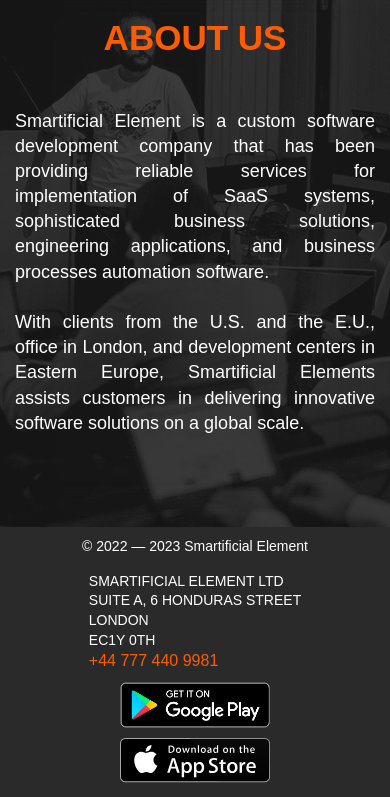
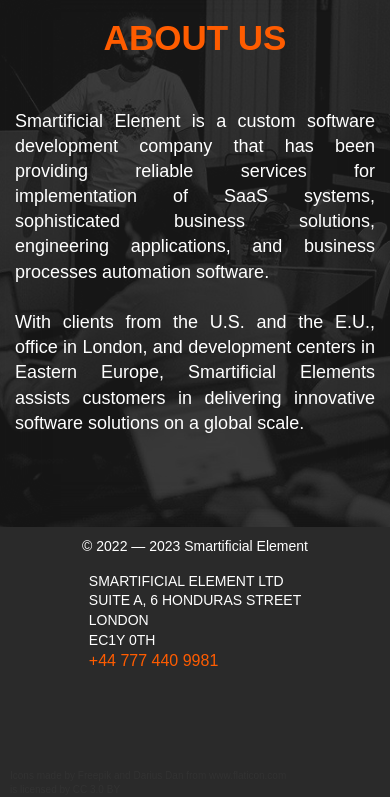
Before and after one commit to dafen173/smartificialelement, a plain HTML site: page index.html in a window 390 px wide. Shown: the part 3741-4538 px from the top of the page. Drawn offline with nearby package versions, Linux system fonts and the light colour scheme; files whose address does not match are found by name.

Commit message:
Revert "fix: added links to App Store and Google Play"
This reverts commit 24a7a78c4eca2f2d7fcd936ad95d8032741cb1ef.

```diff
--- a/assets/css/style.css
+++ b/assets/css/style.css
@@ -890,18 +890,6 @@
   transition: 250ms;
 }
 
-
-.download_app {
-  width: 150px;
-}
-
-.apps_container {
-  display: flex;
-  flex-direction: column;
-  align-items: center;
-  gap: 10px;
-}
-
 @media screen and (min-width: 851px) {
 
   .header__navbar__item--dropdown:hover .header__navbar__item__submenu {
@@ -937,12 +925,6 @@
 }
 
 @media screen and (max-width: 850px) {
-
-  /* body {
-    background-color: #2a2a2a;
-  } */
-
-
   .header__toggle_button,
   .toggle_button {
       display: flex;
@@ -1048,34 +1030,15 @@
       fill: white;
       width: 16px;
   }
-
-  .apps_container {
-    margin-top: 10px;
-  }
-}
-
-@media (max-width: 850px) {
-  .footer .mobile_middle {
-    display: inline-block;
-    margin: 0 auto 15px;
-    float: none;
-  }
-}
-
-@media (max-width: 768px) {
-  body {
-    margin-bottom: 270px;
-  }
-  .footer {
-    height: 270px;
-  }
 }
 
 /* =================================================================== */
 
 
 
-/* @media (max-width: 620px) {
+
+
+@media (max-width: 620px) {
   body {
     margin-bottom: 270px;
   }
@@ -1087,6 +1050,6 @@
     margin: 0 auto 15px;
     float: none;
   }
-} */
+}
 
 /*# sourceMappingURL=style.css.map */
--- a/index.html
+++ b/index.html
@@ -163,7 +163,7 @@
 </div>
 <footer id="contacts" class="appearing_section footer">
     <div class="container">
-        <div class="row flex_column">
+        <div class="row">
             <div class="col-12 col-md-4 text-center">
                 <div class="mobile_middle">
                     © 2022 — 2023 Smartificial Element
@@ -178,21 +178,9 @@
                     <a class="phone" href="tel:+447774409981">+44 777 440 9981</a>
                 </div>
             </div>
-            <div class="col-12 col-md-4 text-center apps_container">
-                <div class="middle">
-                    <a href="https://play.google.com/store/apps/details?id=com.a_Gnostics_app&pli=1" target="_blank">
-                        <img class="download_app" src="./assets/images/en-US.png" alt="download from Google Play">
-                    </a>
-                </div>
-                <div class="middle">
-                    <a href="https://apps.apple.com/us/app/di-agnostics/id6466275467" target="_blank">
-                        <img src="./assets/images/app-store.svg" alt="download from App Store">
-                    </a>
-                </div>
-            </div>
         </div>
     </div>
-    <!-- <div class="credentials">
+    <div class="credentials">
         Icons made by
         <a href="http://www.freepik.com" title="Freepik" target="_blank">Freepik</a> and
         <a href="https://www.flaticon.com/authors/darius-dan" title="Freepik" target="_blank">Darius Dan</a> from
@@ -200,10 +188,12 @@
         <br> is licensed by
         <a href="http://creativecommons.org/licenses/by/3.0/" title="Creative Commons BY 3.0" target="_blank">CC 3.0
             BY</a>
-    </div> -->
+    </div>
 </footer>
 
 <script src="./scripts/script.js"></script>
+
+
 <script src="https://code.jquery.com/jquery-2.2.0.min.js" type="text/javascript"></script>
 <script src="./scripts/slick.js" type="text/javascript" charset="utf-8"></script>
 <script>
```
Also changed, not shown: assets/images/app-store.png (deleted), assets/images/app-store.svg (deleted).
